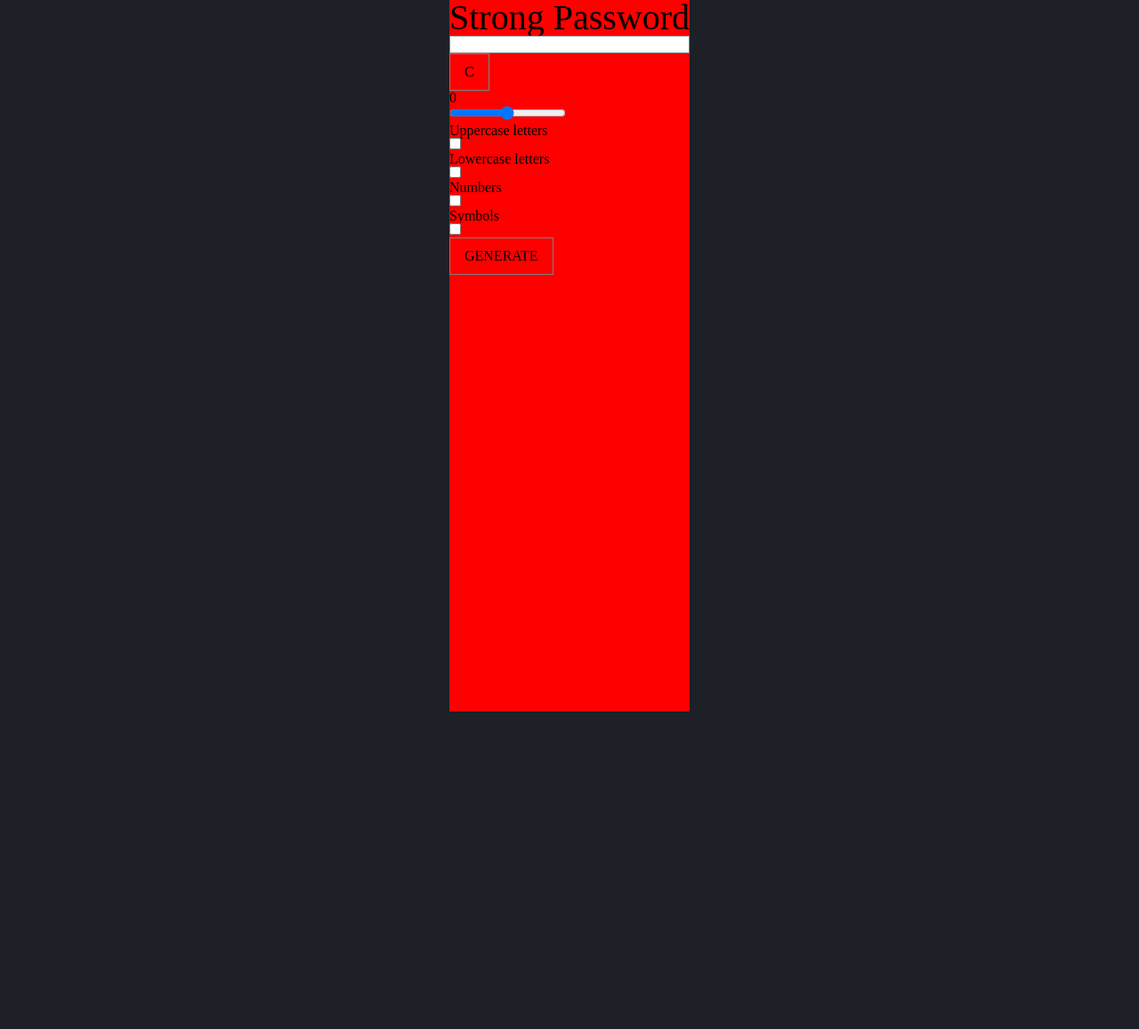
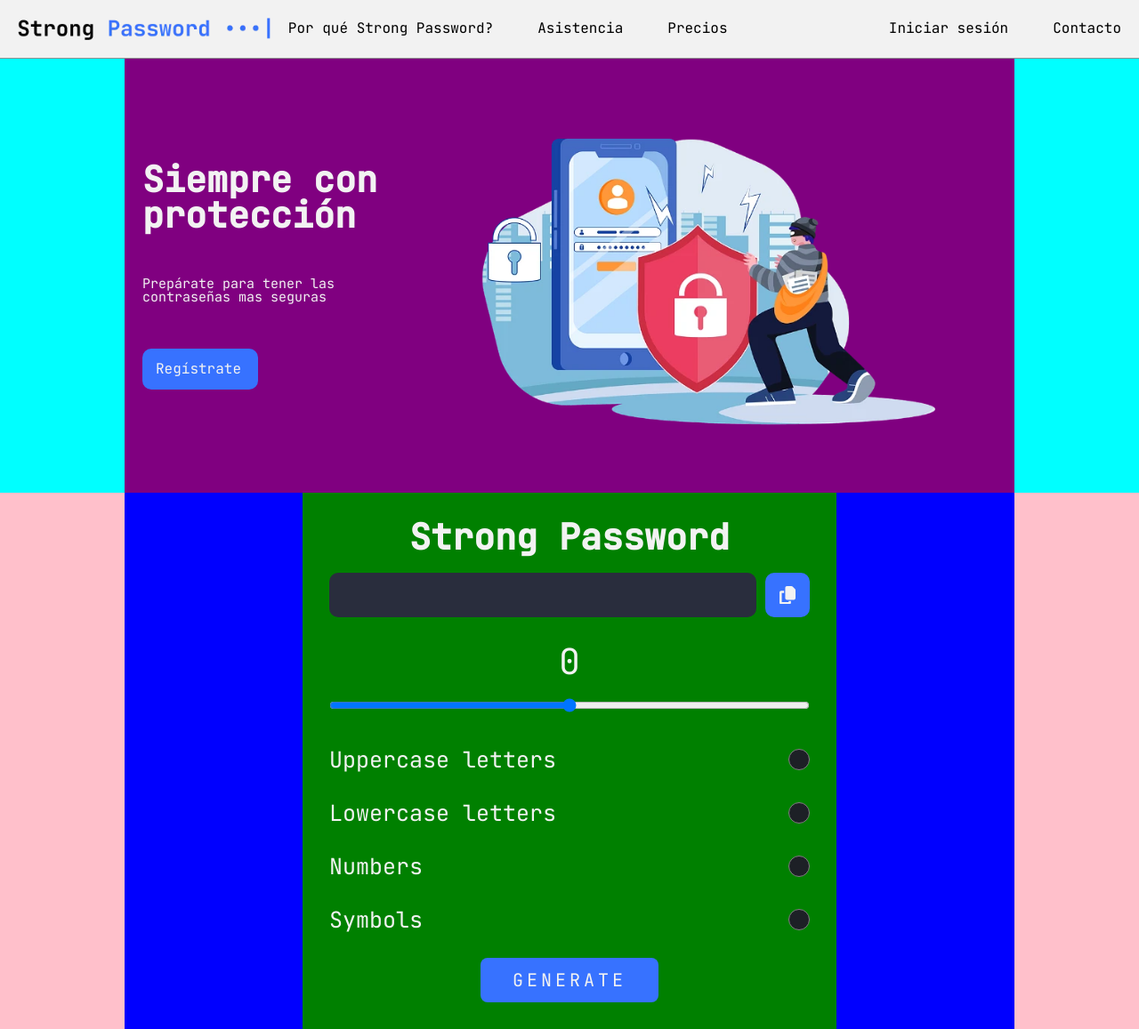
Before and after one commit to PonssDev/StrongPassword_app, a PHP site: page / in a window 1280 px wide. Shown: the whole page at 89% size. Before the commit the page ends 800 px from the top, so only its background shows below. Run offline with PHP 8.4, Linux system fonts and the light colour scheme.

Commit message:
Maquetación casi terminada

```diff
--- a/css/style.css
+++ b/css/style.css
@@ -23,22 +23,224 @@
   padding: 0;
   line-height: 1;
   box-sizing: border-box;
+  font-family: 'JetBrains Mono', monospace;
+  color: #f2f2f2;
 }
 
-body{
+body {
   display: flex;
   justify-content: center;
   background-color: #1d2026;
 }
 
-#container{
+#container {
   background-color: red;
-  max-width: 1000px;
+  width: 100%;
 }
 
 header{
+  background-color: #f2f2f2;
+  display: flex;
+  align-items: center;
+  padding: 20px;
+  gap: 20px;
+  border-bottom: 1px solid #8f8f8f;
+}
+
+nav{
+  display: flex;
+  justify-content: space-between;
+  width: 100%;
+}
+
+nav .left__nav, .right__nav{
+  display: flex;
+  align-items: center;
+  gap: 50px;
+}
+
+nav a{
+  text-decoration: none;
+  color: black;
+}
+
+nav li{
+  list-style: none;
+}
+
+.landing__page{
+  display: flex;
+  justify-content: center;
+  background-color: aqua;
+}
+
+.landing__interior{
+  max-width: 1000px;
+  width: 1000px;
+  display: flex;
+  align-items: center;
+  padding: 20px;
+  background-color: purple;
+}
+
+.left__landing{
+  width: 50%;
+  display: flex;
+  flex-direction: column;
+  gap: 50px;
+}
+
+.left__landing h3{
+  font-size: 40px;
+}
+
+.left__landing p{
+  font-size: 15px;
+}
+
+.left__landing a{
+  text-decoration: none;
+  background-color: #3772ff;
+  padding: 15px;
+  width: 45%;
+  border-radius: 10px;
+}
+
+.vector{
+  width: 70%;
+}
+
+.create__password{
+  background-color: pink;
+  width: 100%;
+  display: flex;
+  justify-content: center;
+  align-items: center;
+}
+
+.create__interior{
+  background-color: blue;
+  max-width: 1000px;
+  width: 1000px;
+  display: flex;
+  justify-content: center;
+}
+
+.sub__form{
+  background-color: green;
+  width: 600px;
+  padding: 30px;
+}
+
+.strongpassword {
   display: flex;
   justify-content: center;
   align-items: center;
   font-size: 40px;
 }
+
+.form {
+  display: flex;
+  flex-direction: column;
+  justify-content: center;
+}
+
+.wrapper__input {
+  display: flex;
+  gap: 10px;
+  padding-top: 20px;
+}
+
+.wrapper__lenght {
+  padding-top: 30px;
+  display: flex;
+  flex-direction: column;
+  justify-content: center;
+  text-align: center;
+  gap: 20px;
+}
+
+.wrapper__lenght .number__lenght {
+  font-size: 40px;
+}
+
+.wrapper__input #password{
+  border-radius: 10px;
+  background-color: #292d3d;
+  border: none;
+  text-align: center;
+}
+
+#copy{
+  width: 50px;
+  height: 50px;
+  border-radius: 10px;
+  border: none;
+  background-color: #3772ff;
+}
+
+.options {
+  padding-top: 40px;
+  display: flex;
+  flex-direction: column;
+  gap: 35px;
+}
+
+.wrapper__option {
+  display: flex;
+  justify-content: space-between;
+  font-size: 25px;
+}
+
+.wrapper__option .wrapper__checkbox {
+  display: grid;
+  place-items: center;
+}
+
+.wrapper__option input {
+  -webkit-appearance: none;
+  position: relative;
+  width: 24px;
+  height: 24px;
+  border-radius: 50%; /* Hacer el checkbox circular */
+  background: #1d2026; /* Cambiar por tu color secundario */
+  transition: box-shadow 0.2s ease;
+  cursor: pointer;
+}
+
+.wrapper__option input:checked {
+  box-shadow: 0 0 0 2px #3772ff; /* Cambiar por tu color primario */
+}
+
+.wrapper__option input::after {
+  content: '';
+  position: absolute;
+  width: 0px;
+  height: 0px;
+  border-radius: 50%;
+  background: #3772ff; /* Cambiar por tu color primario */
+  opacity: 0;
+  transition: opacity 0.3s ease, width 0.2s linear, height 0.2s linear;
+  top: 50%;
+  left: 50%;
+  transform: translate(-50%, -50%);
+}
+
+.wrapper__option input:checked::after {
+  opacity: 1;
+  width: 13px;
+  height: 13px;
+}
+
+#generate {
+  margin-top: 30px;
+  width: 200px;
+  background-color: #3772ff;
+  color: #f2f2f2;
+  border-radius: 8px;
+  border: none;
+  margin-left: auto; /* Centra horizontalmente */
+  margin-right: auto;
+  letter-spacing: 4px;
+  font-size: 20px; /* Centra horizontalmente */
+}
--- a/index.html
+++ b/index.html
@@ -36,17 +36,56 @@
   <script></script>
   <!-- Scripts a cargar antes de la renderización -->
   <script src="preloader.js"></script>
+
+  <link rel="preconnect" href="https://fonts.googleapis.com">
+  <link rel="preconnect" href="https://fonts.gstatic.com" crossorigin>
+  <link href="https://fonts.googleapis.com/css2?family=JetBrains+Mono:wght@400;500&display=swap" rel="stylesheet">
 </head>
 
 <body>
   <div id="container">
-    <header>Strong Password</header>
+    <header>
+      <div class="logo">
+        <img src="img/desktop/Strong Password •••_.webp" alt="" class="logo">
+      </div>
+      <nav>
+        <div class="left__nav">
+          <li><a href="#">Por qué Strong Password?</a></li>
+          <li><a href="#">Asistencia</a></li>
+          <li><a href="#">Precios</a></li>
+        </div>
+        <div class="right__nav">
+          <li><a href="#">Iniciar sesión</a></li>
+          <li><a href="#">Contacto</a></li>
+        </div>
+      </nav>
+    </header>
+    <section class="landing__page">
+      <div class="landing__interior">
+        <div class="left__landing">
+          <h3>Siempre con protección</h3>
+          <p>Prepárate para tener las contraseñas mas seguras</p>
+          <a href="" class="registrar">Regístrate</a>
+        </div>
+        <img src="img/desktop/vector copntrasenya.webp" alt="" class="vector">
+      </div>
+    </section>
+    <section class="create__password">
+      <div class="create__interior">
+        <div class="sub__form">
+          <h1 class="strongpassword">Strong Password</h1>
         <div class="generator">
           <form action="" id="form" class="form">
             <div class="wrapper__input">
               <input type="text" id="password">
               <div class="wrapper__btn">
-            <button id="copy">C</button>
+                <button id="copy">
+                  <svg xmlns="http://www.w3.org/2000/svg"
+                    viewBox="0 0 448 512"><!--!Font Awesome Free 6.5.1 by @fontawesome - https://fontawesome.com License - https://fontawesome.com/license/free Copyright 2024 Fonticons, Inc.-->
+                    <path fill="#f2f2f2"
+                      d="M208 0H332.1c12.7 0 24.9 5.1 33.9 14.1l67.9 67.9c9 9 14.1 21.2 14.1 33.9V336c0 26.5-21.5 48-48 48H208c-26.5 0-48-21.5-48-48V48c0-26.5 21.5-48 48-48zM48 128h80v64H64V448H256V416h64v48c0 26.5-21.5 48-48 48H48c-26.5 0-48-21.5-48-48V176c0-26.5 21.5-48 48-48z" />
+                  </svg>
+                </button>
               </div>
             </div>
             <div class="wrapper__lenght">
@@ -79,9 +118,12 @@
                 </div>
               </div>
             </div>
-        <button>GENERATE</button>
+            <button id="generate">GENERATE</button>
           </form>
         </div>
+        </div>
+      </div>
+    </section>
   </div>
 
 </body>
```
Also changed, not shown: img/desktop/Strong Password •••_.webp (added), img/desktop/vector copntrasenya.webp (added), svg/copy-solid.svg (added). Lines whose indentation alone changed are shown as unchanged.
